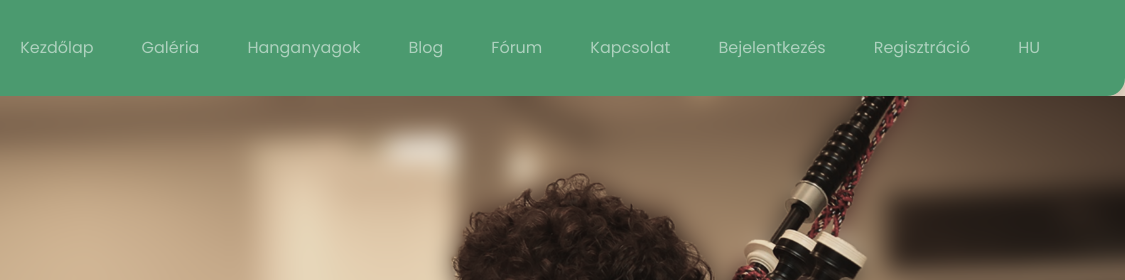
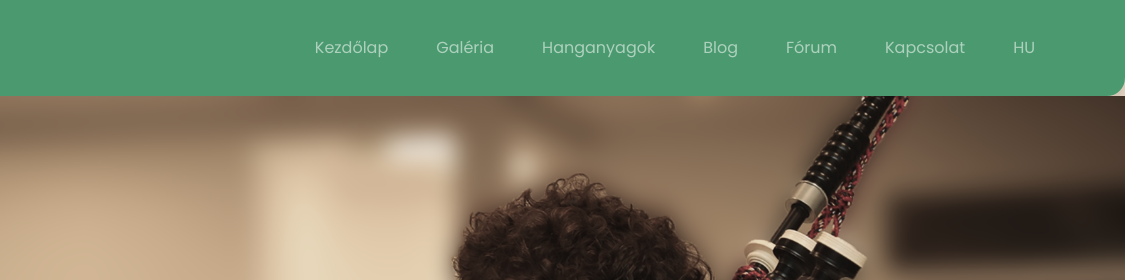
Before and after one commit to BalintKiss2001/hungarianhighlandpiping, a plain HTML site: page HTML/index.html in a window 1280 px wide. Shown: the top 280 px of the page, 155-1280 px from the left. Drawn offline with nearby package versions, Linux system fonts and the light colour scheme; a script that the page names is missing; a web font is replaced by a local one.

Commit message:
navbar update

```diff
--- a/HTML/index.html
+++ b/HTML/index.html
@@ -313,8 +313,6 @@
           <li class="nav-item"><a class="nav-link" href="blog.html">Blog</a></li>
           <li class="nav-item"><a class="nav-link" href="forum.html">Fórum</a></li>
           <li class="nav-item"><a class="nav-link" href="oldal_3_kapcsolat.html">Kapcsolat</a></li>
-          <li class="nav-item"><a class="nav-link" href="login.html">Bejelentkezés</a></li>
-          <li class="nav-item"><a class="nav-link" href="register.html">Regisztráció</a></li>
           <li class="nav-item"><a class="nav-link" href="#">HU</a></li>
         </ul>
       </div>
```
Also changed, not shown: HTML/blog-ceol-mor-ceol-beag.html (+0 -2 lines), HTML/blog-duda-tanulas.html (+0 -2 lines), HTML/blog-duda-vasarlas.html (+0 -2 lines), HTML/blog-dudas-gyakorlas.html (+0 -2 lines), HTML/blog-skot-duda-hangja.html (+0 -2 lines), HTML/blog-skotduda-eskuvo-unnep.html (+0 -2 lines), HTML/blog.html (+0 -2 lines), HTML/fellepesek.html (+0 -2 lines), HTML/forum.html (+0 -2 lines), HTML/galéria.html (+0 -2 lines), HTML/hanganyagok.html (+0 -2 lines), HTML/login.html (+0 -2 lines), HTML/oktatoanyagok.html (+0 -2 lines), HTML/oldal 2 szolgáltatások.html (+0 -2 lines), 4 more files.
